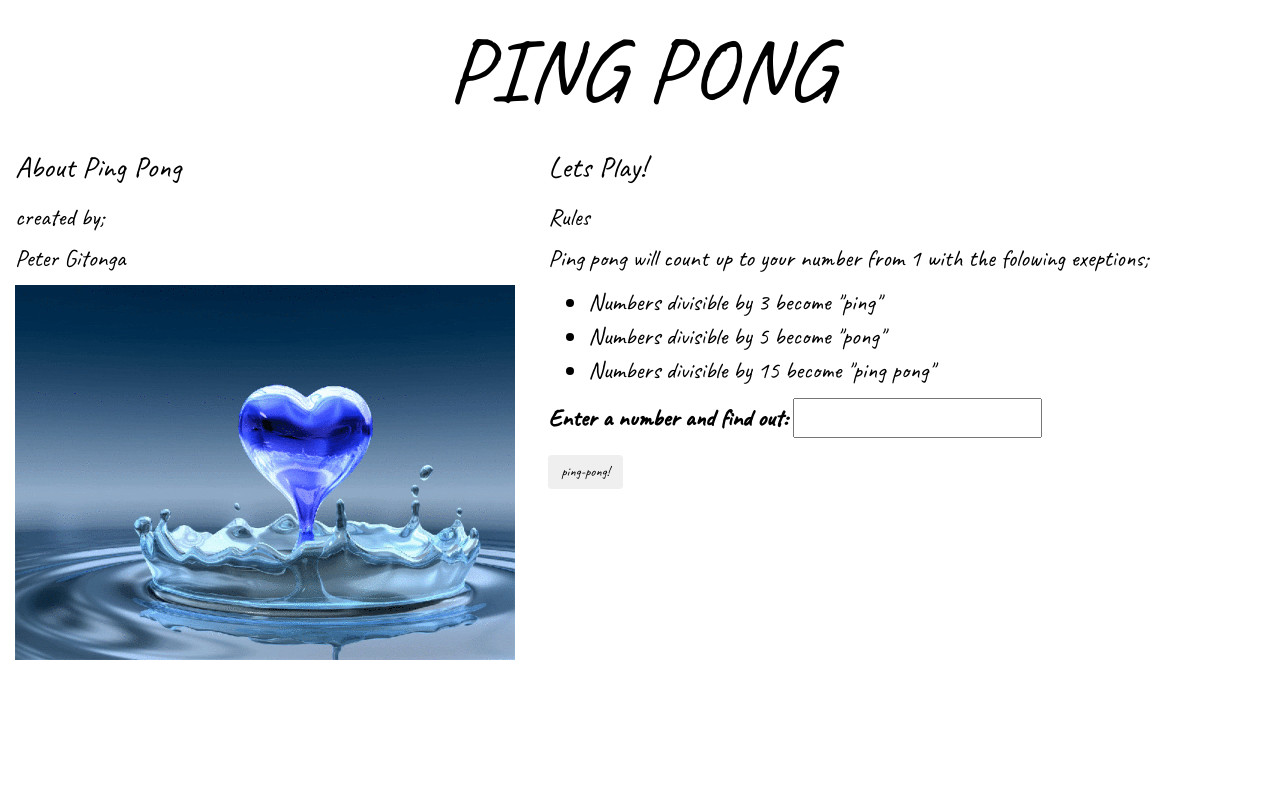
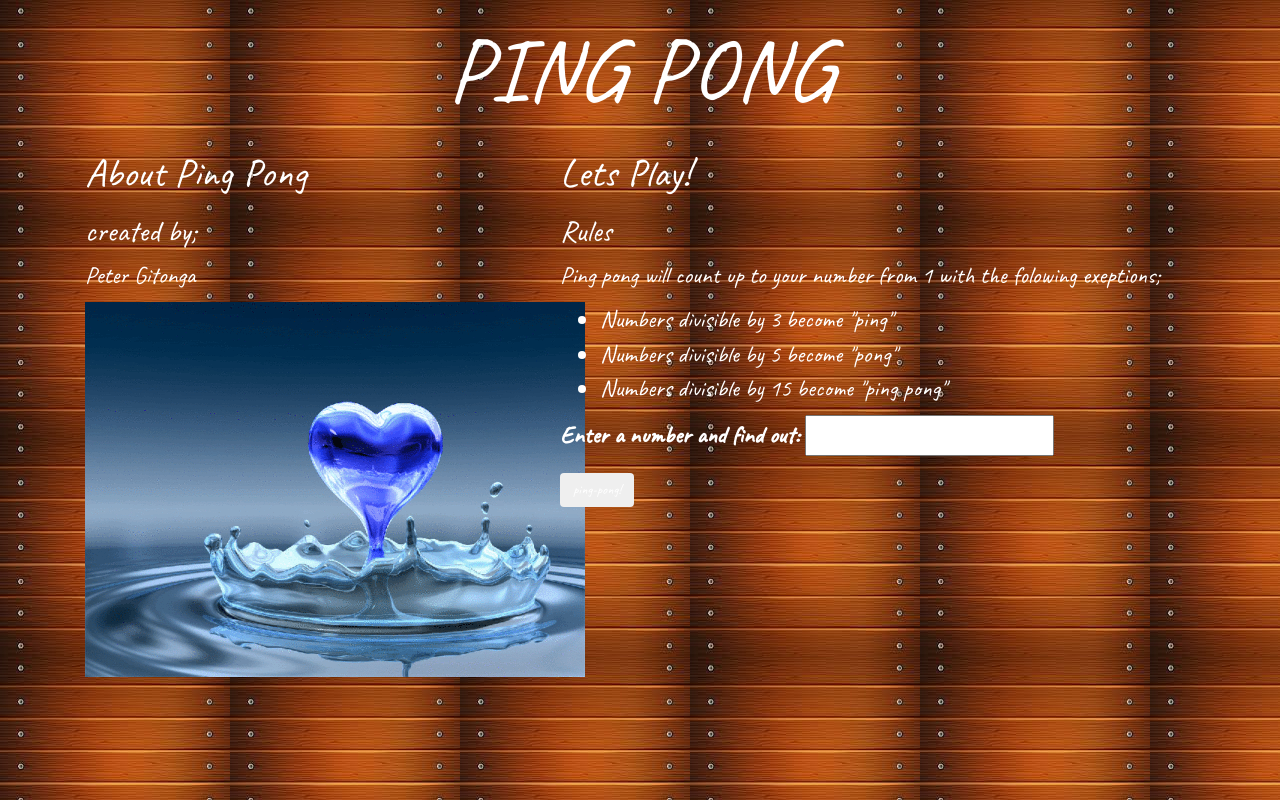
Before and after one commit to petergitonga/ip3pong, a plain HTML site: page index.html in a window 1280 px wide. Drawn offline with Linux system fonts and the light colour scheme.

Commit message:
corrections on my readme

```diff
--- a/css/styles.css
+++ b/css/styles.css
@@ -3,8 +3,14 @@ h1{
   font-size: 92px;
 }
 body{
-  background: url("../images/walrus.jpg");
+  background: url("../images/mine.jpeg");
   font-size: 24px;
   font-family: 'Caveat', cursive;
-  color: black;
+  color: white;
 }
+h2{
+  font-size: 40px;
+}
+h3{
+  font-size: 30px
+}
--- a/index.html
+++ b/index.html
@@ -9,6 +9,7 @@
     <link href="https://fonts.googleapis.com/css?family=Caveat" rel="stylesheet">
   </head>
     <body>
+      <div class="container">
       <h1>PING PONG</h1>
         <div class="col-md-5">
           <h2>About Ping Pong</h2>
```
Also changed, not shown: images/200w.webp (deleted), images/download.jpeg (deleted), images/img.jpeg (deleted), images/mine.jpeg (added), images/pong.jpeg (deleted), images/yoh.jpg (deleted), 2 other files.
